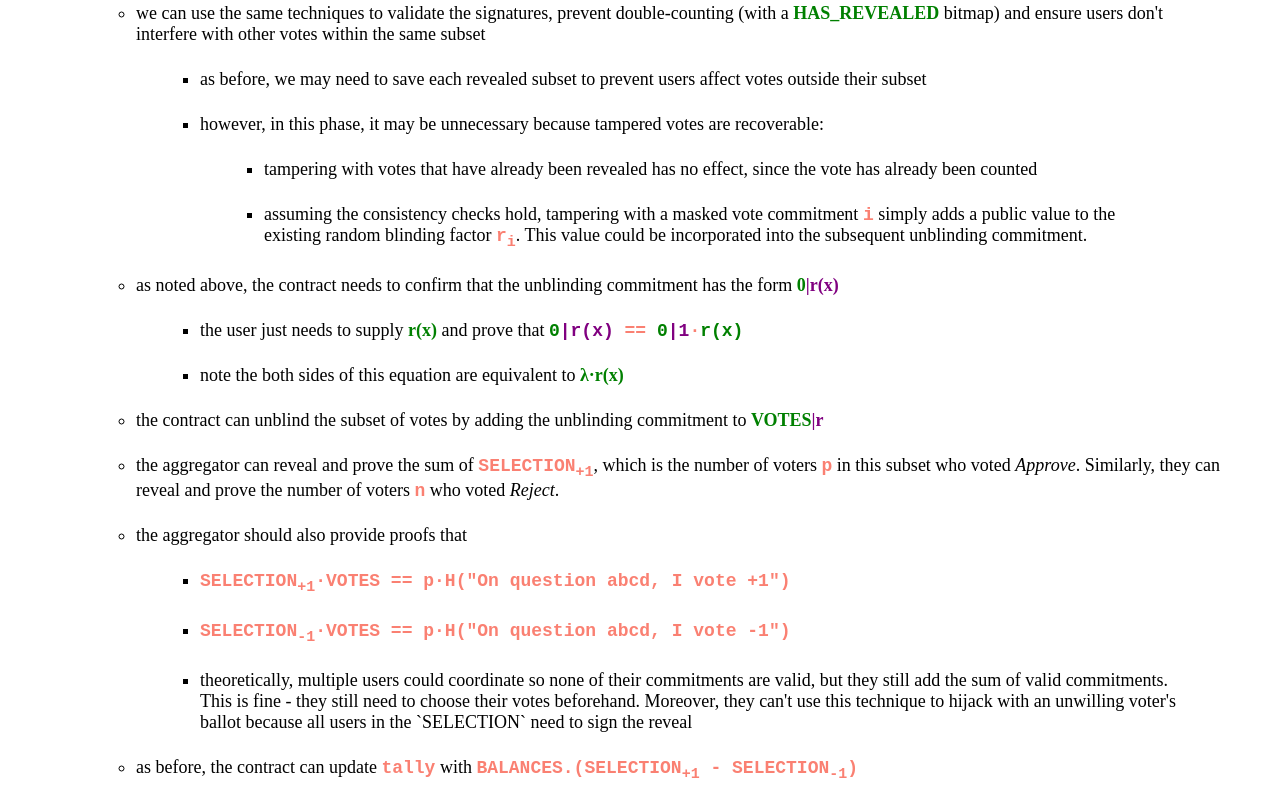
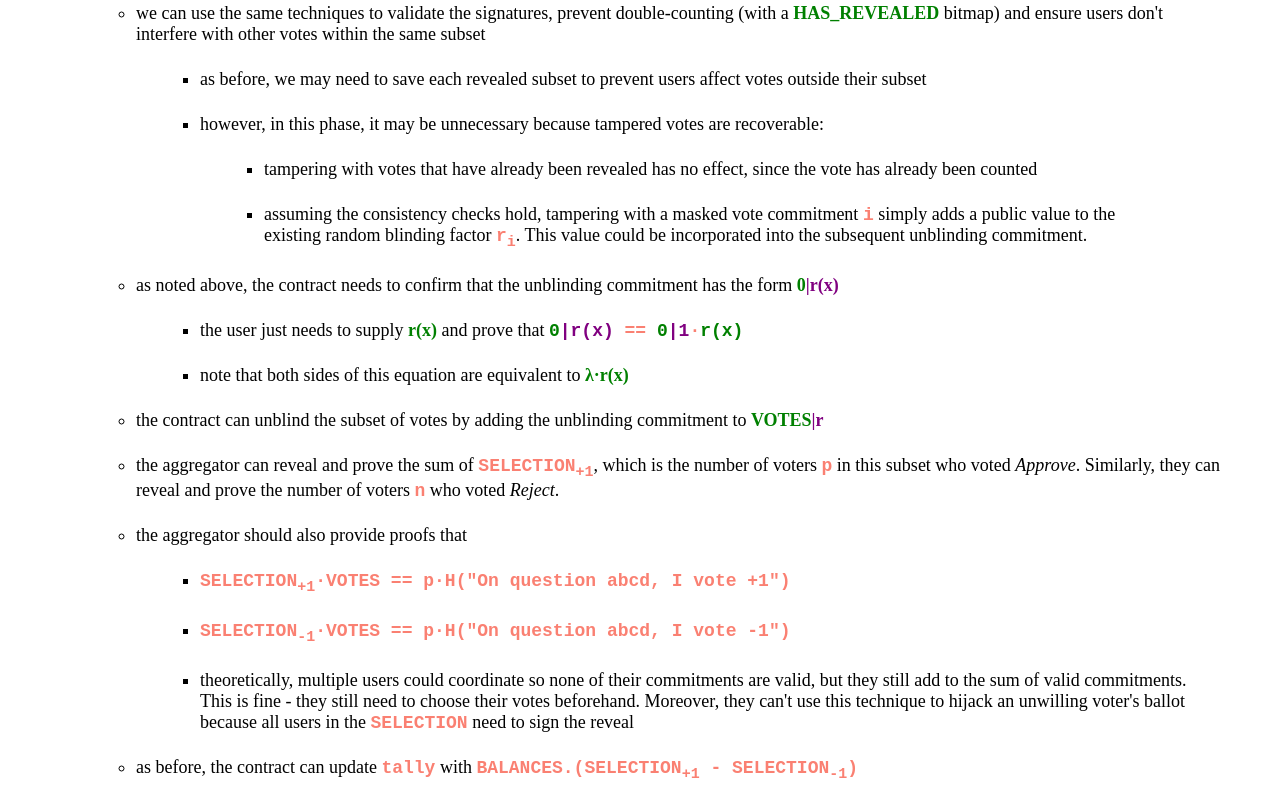
Before and after one commit to nikeshnazareth/vote-aggregation, a plain HTML site: page index.html in a window 1280 px wide. Shown: the part 8299-9105 px from the top of the page. Drawn offline with Linux system fonts and the light colour scheme.

Commit message:
Fix typos

```diff
--- a/index.html
+++ b/index.html
@@ -213,7 +213,7 @@
 </li>
 <li>as noted above, the contract needs to confirm that the unblinding commitment has the form <span class="com">0</span><span class="blind">|r(x)</span><ul>
 <li>the user just needs to supply  <span class="com">r(x)</span> and prove that <span class="code"><span class="com">0</span><span class="blind">|r(x)</span> == <span class="com">0</span><span class="blind">|1</span>·<span class="com">r(x)</span></span> </li>
-<li>note the both sides of this equation are equivalent to <span class="com">λ·r(x)</span></li>
+<li>note that both sides of this equation are equivalent to <span class="com">λ·r(x)</span></li>
 </ul>
 </li>
 <li>the contract can unblind the subset of votes by adding the unblinding commitment to <span class="com">VOTES</span><span class="blind">|r</span></li>
@@ -221,7 +221,7 @@
 <li>the aggregator should also provide proofs that<ul>
 <li><span class="code">SELECTION<sub>+1</sub>·VOTES == p·H("On question abcd, I vote +1")</span></li>
 <li><span class="code">SELECTION<sub>-1</sub>·VOTES == p·H("On question abcd, I vote -1")</span></li>
-<li>theoretically, multiple users could coordinate so none of their commitments are valid, but they still add the sum of valid commitments. This is fine - they still need to choose their votes beforehand. Moreover, they can't use this technique to hijack with an unwilling voter's ballot because all users in the `SELECTION` need to sign the reveal</li>
+<li>theoretically, multiple users could coordinate so none of their commitments are valid, but they still add to the sum of valid commitments. This is fine - they still need to choose their votes beforehand. Moreover, they can't use this technique to hijack an unwilling voter's ballot because all users in the <span class="code">SELECTION</span> need to sign the reveal</li>
 </ul>
 </li>
 <li>as before, the contract can update <span class="code">tally</span> with <span class="code">BALANCES.(SELECTION<sub>+1</sub> - SELECTION<sub>-1</sub>)</span></li>
```
